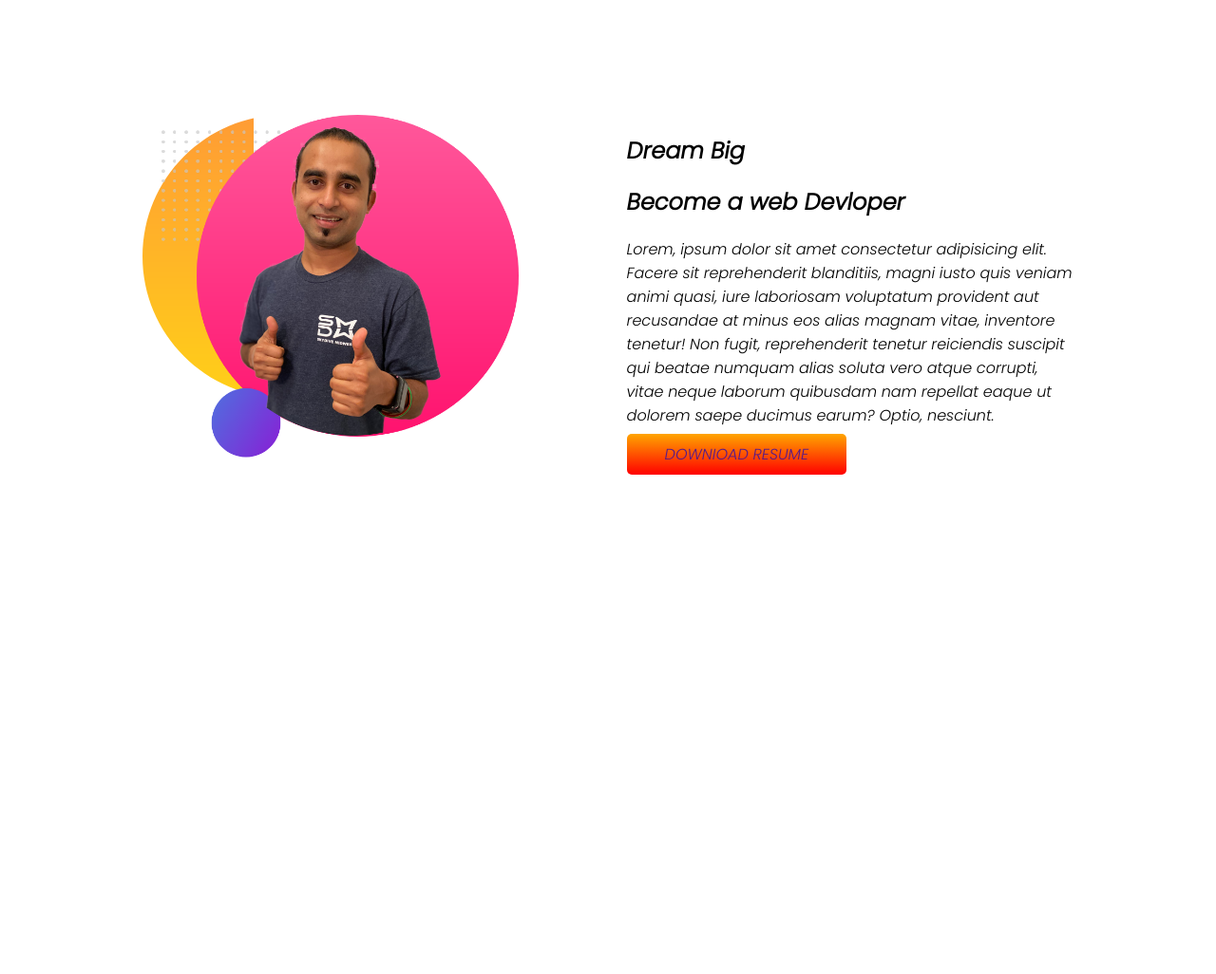
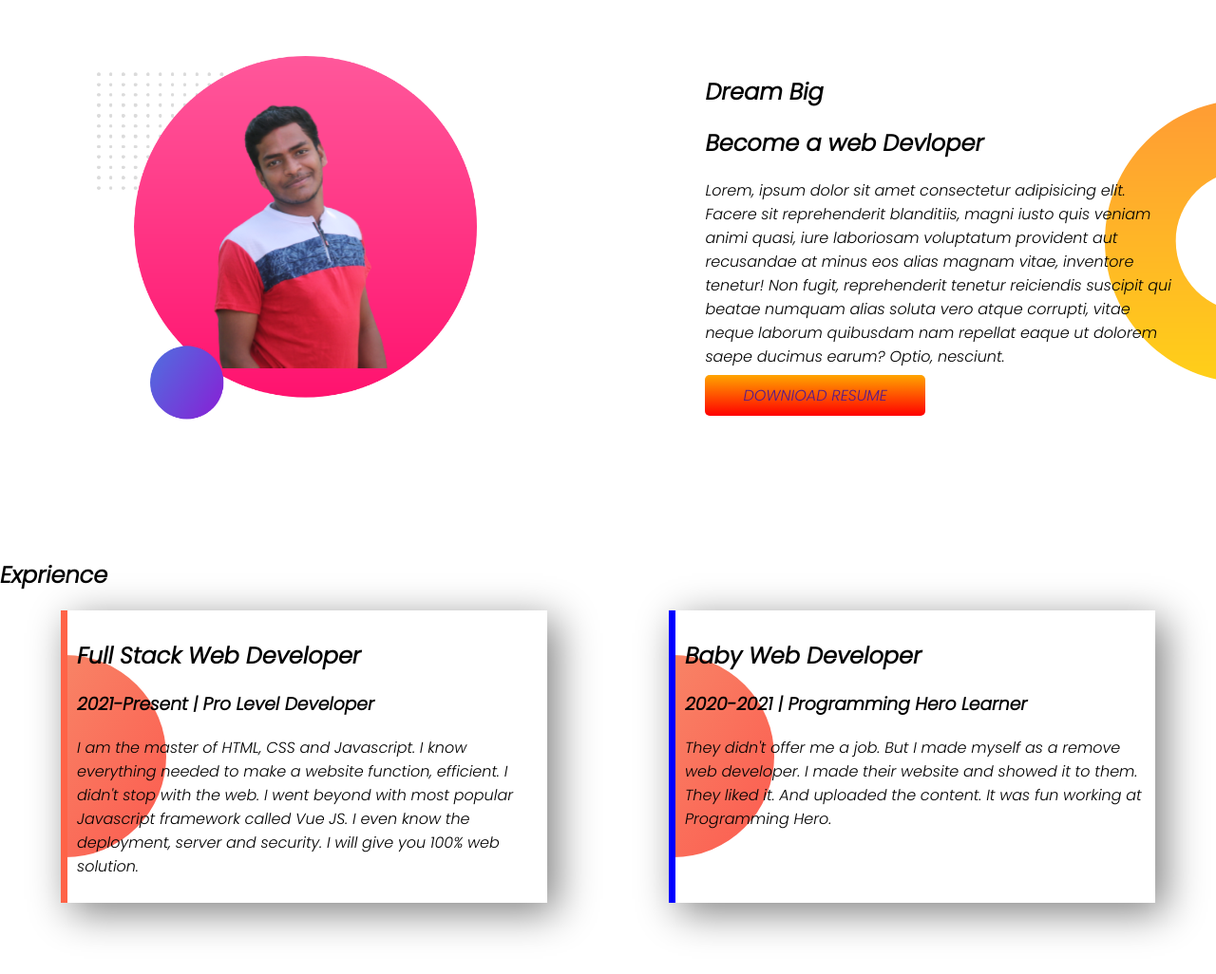
Before and after one commit to sajibdas1/developer-portfolio, a plain HTML site: page index.html in a window 1280 px wide. Shown: the part 560-1586 px from the top of the page at 95% size. Before the commit the page ends 1201 px from the top, so only its background shows below. Drawn offline with Linux system fonts and the light colour scheme.

Commit message:
devlopment

```diff
--- a/index.html
+++ b/index.html
@@ -13,23 +13,23 @@
 </head>
 
 <bod>
-    <section class="top-banner">
+    <section class="top-banner container">
         <div class="half-width">
             <h1>Welcome To</h1>
             <h1><span class="orange-color">Sajib das</span> World</h1>
             <h3>Build climber and train stopper</h3>
-            <p>Lorem ipsum dolor sit amet consectetur adipisicing elit. Accusamus sapiente atque impedit temporibus, cum
-                eius dicta a repudiandae nesciunt ipsam voluptates, illo veniam, repellendus laborum ea? Corporis
-                aliquilibero.</p>
+            <p>Lorem ipsum dolor sit amet consectetur adipisicing elit. Accusamus sapiente atque impedit
+                temporibus,cueius dicta a repudiandae nesciunt ipsam voluptates, illo veniam, repellendus laboruea?
+                Corporisaliquilibero.</p>
             <a class="link-button" target="_blank" href="https://github.com/sajibdas1/developer-portfolio">Hire me</a>
 
         </div>
         <div class="half-width"> <img src="images/jhankar.png" alt="">
         </div>
     </section>
-    <section class="dream-big">
+    <section class="dream-big container">
         <div class="half-width">
-            <img src="images/jhankar2.png" alt="">
+            <img src="images/my-bg2.png" alt="">
         </div>
         <div class="half-width">
             <h1>Dream Big</h1>
@@ -42,6 +42,25 @@
             <a class="link-button" target="balank" href="">DOWNIOAD RESUME</a>
         </div>
     </section>
+    <section class="exprience-area">
+        <h1>Exprience</h1>
+        <div class="container">
+            <div class="exprience-item" id="full-stack">
+                <h1>Full Stack Web Developer</h1>
+                <h3>2021-Present | Pro Level Developer</h3>
+                <p>I am the master of HTML, CSS and Javascript. I know everything needed to make a website function,
+                    efficient. I didn't stop with the web. I went beyond with most popular Javascript framework called
+                    Vue JS. I even know the deployment, server and security. I will give you 100% web solution.</p>
+            </div>
+            <div class="exprience-item" id="baby-developer">
+                <h1 class="baby developer-font">Baby Web Developer</h1>
+                <h3>2020-2021 | Programming Hero Learner</h3>
+                <p>They didn't offer me a job. But I made myself as a remove web developer. I made their website and
+                    showed it to them. They liked it. And uploaded the content. It was fun working at Programming Hero.
+                </p>
+
+            </div>
+    </section>
     </body>
 
     </html>
--- a/style.css
+++ b/style.css
@@ -4,7 +4,7 @@ body {
 }
 
 h1 {
-    font: size 200px;
+    font: size 50px;
 
 }
 
@@ -12,14 +12,15 @@ h1 {
     color: orange;
 }
 
-section {
+.container {
     display: flex;
-    margin: 150px;
+    margin-bottom: 100px;
 }
 
 .half-width {
-    width: 50%;
-    padding-left: 2%;
+    width: 45%;
+    margin-left: 5%;
+    padding: 3%;
 
 }
 
@@ -39,10 +40,35 @@ section {
 
 .top-banner {
     background-image: url(images/top-banner.png);
+    background-repeat: no-repeat;
+
 }
 
 .dream-big {
     background-image: url(images/dream-bg.png);
     background-repeat: no-repeat;
-    background-position: rightgi;
+    background-position: right;
 }
+
+.exprience-item {
+    background-image: url(images/exp-bg.png);
+    background-repeat: no-repeat;
+    background-position: left;
+    width: 40%;
+    margin-left: 5%;
+    margin-right: 5%;
+    box-shadow: 10px 10px 40px gray;
+    padding: 10px;
+}
+
+#full-stack {
+    border-left: 7px solid tomato;
+
+
+}
+
+#baby-developer {
+    border-left: 7px solid blue;
+
+
+}
```
